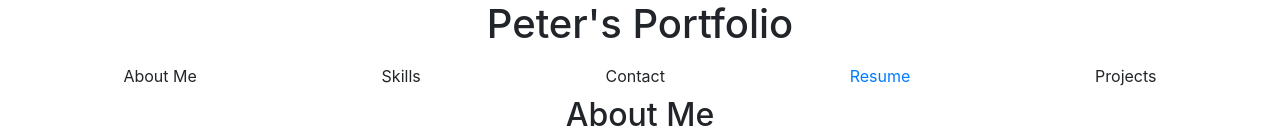
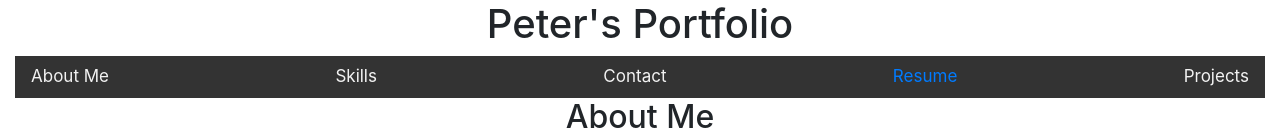
Before and after one commit to PDSamson/PDSamson.github.io, a website: page index.html in a window 1280 px wide. Shown: the top 140 px of the page. Drawn offline with nearby package versions, Linux system fonts and the light colour scheme; grey boxes are pictures that could not be loaded.

Commit message:
Add navbar styling

```diff
--- a/main.css
+++ b/main.css
@@ -24,7 +24,16 @@ ul {
   margin: auto;
 }
 
-.nav {
-  display: block;
-  margin: auto;
+.navbar p {
+    float: left;
+    color: #f2f2f2;
+    text-align: center;
+    padding: auto;
+    text-decoration: none;
+    font-size: 17px;
 }
+
+.navbar {
+    background-color: #333;
+    overflow: hidden;
+}
```
